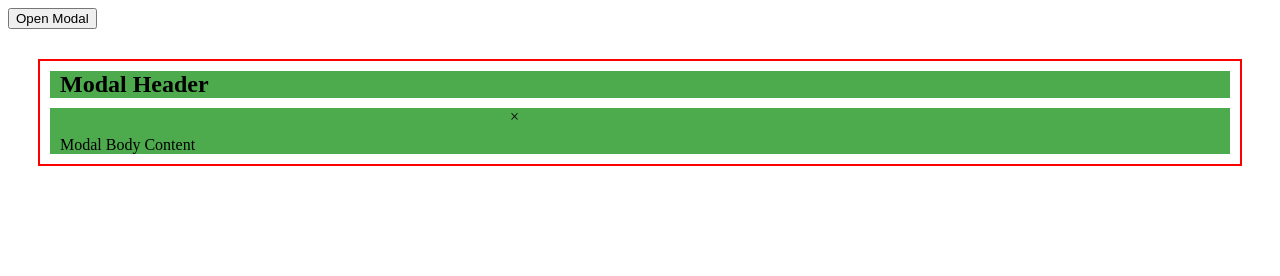
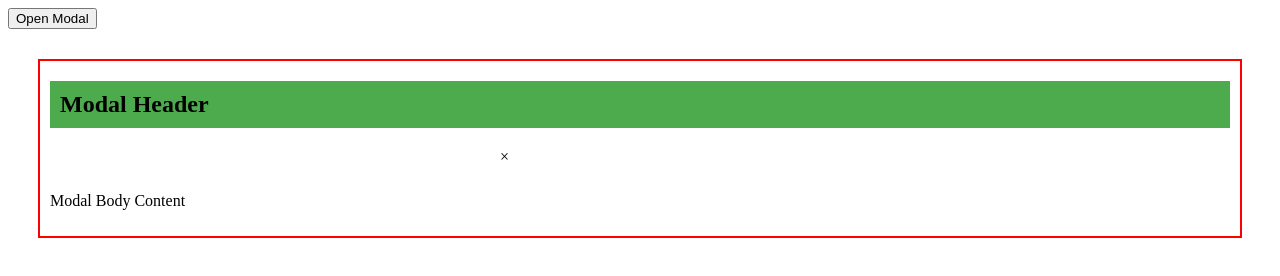
Before and after one commit to acciojob/css-modal-gurpreetsinghwazir, a website: page main.html in a window 1280 px wide. Both pictures are taken after a click on the button "Open Modal". Drawn offline with Linux system fonts and the light colour scheme.

Commit message:
created a submission

```diff
--- a/styles.css
+++ b/styles.css
@@ -1,14 +1,18 @@
+#one {
+    display: none;
+}
 .modal{
 	display: none;
 	border: 2px solid red;
 	margin: 30px
 }
-.modal-header, .modal-body {
+.modal-header  {
 	background: #4eab4d;
 	margin:10px;
 }
 h2, p {
-margin:10px;
+
+	padding: 10px;
 }
 .close-modal{
 	position: relative;
```
